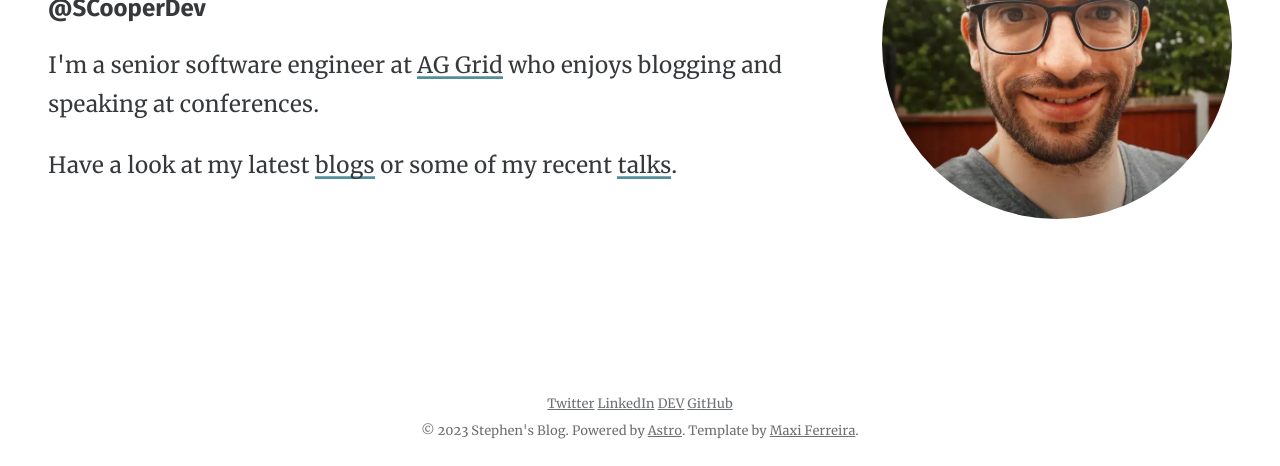
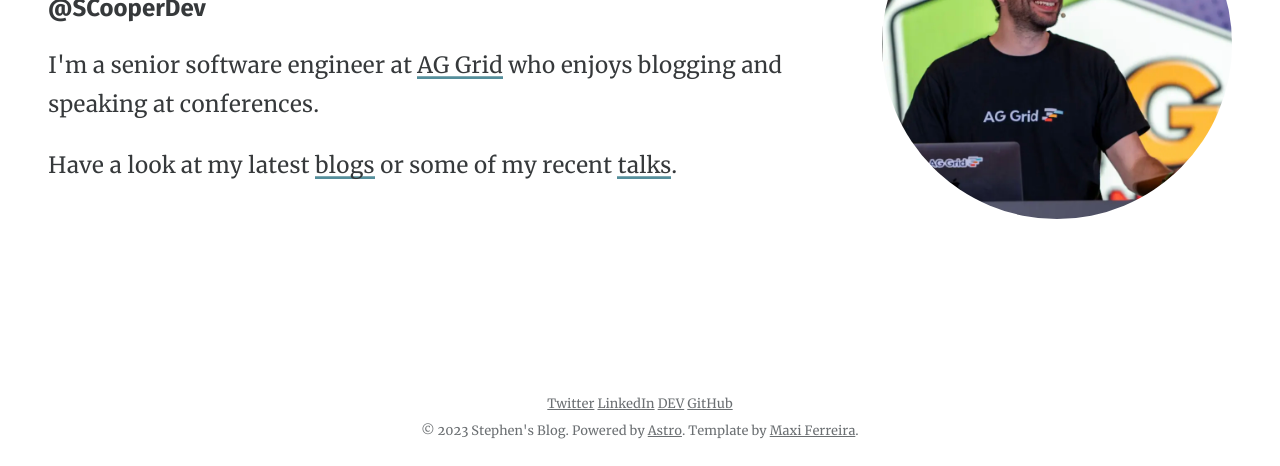
Before and after one commit to StephenCooper/blog, an Astro site: page / in a window 1280 px wide. Shown: the part 334-800 px from the top of the page. Built offline with nearby package versions, Linux system fonts and the light colour scheme; Astro itself is replaced by a stand-in of ours.

Commit message:
update picture

```diff
--- a/src/pages/index.astro
+++ b/src/pages/index.astro
@@ -25,11 +25,11 @@ const permalink = Astro.site.href;
 
     <div class="hero-image-container">
       <picture>
-        <source srcset="/assets/profile-pic.webp" media="(min-width: 600px)" />
+        <source srcset="/assets/square.webp" media="(min-width: 600px)" />
         <img
           class="hero-image"
           alt="Headshot of Stephen"
-          src="/assets/profile-pic.webp"
+          src="/assets/square.webp"
           width="550"
           height="466"
         />
```
Also changed, not shown: public/assets/square.webp (added).
